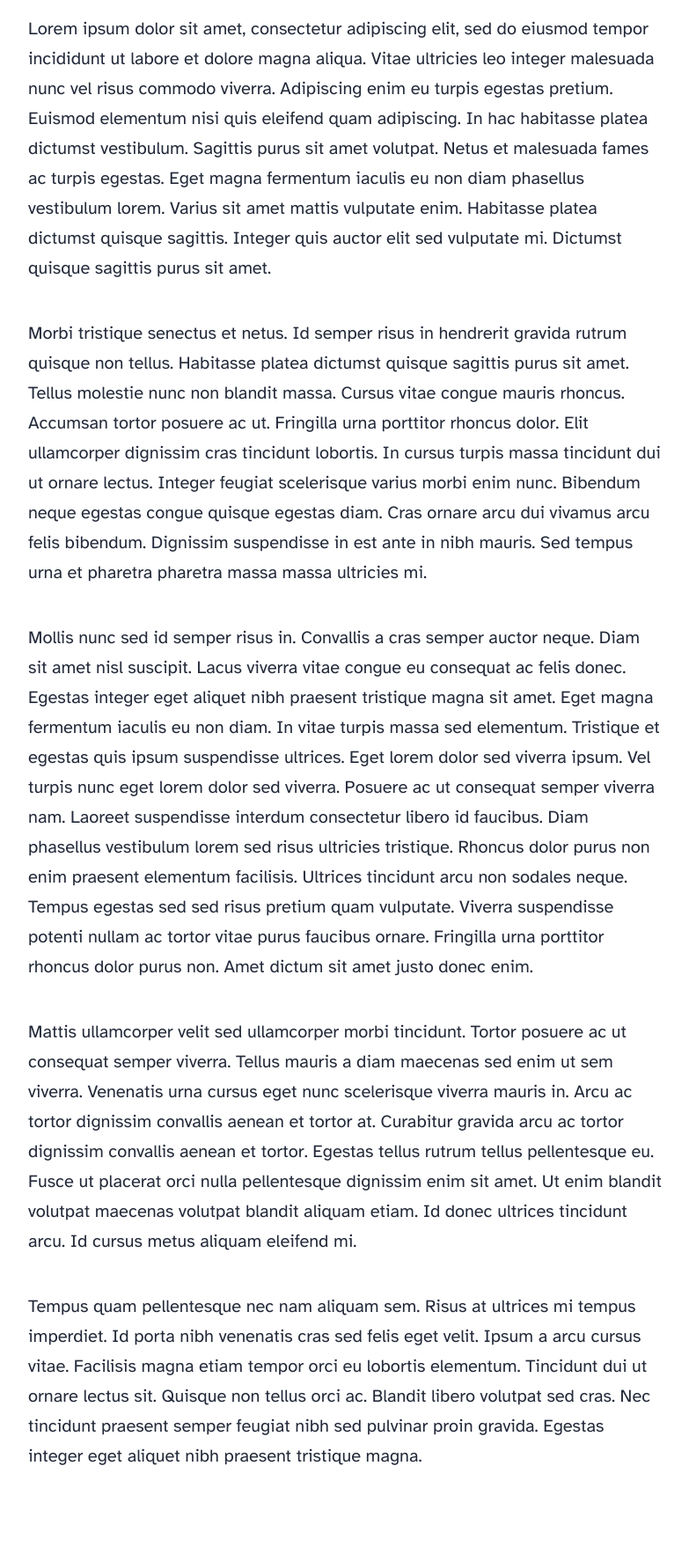
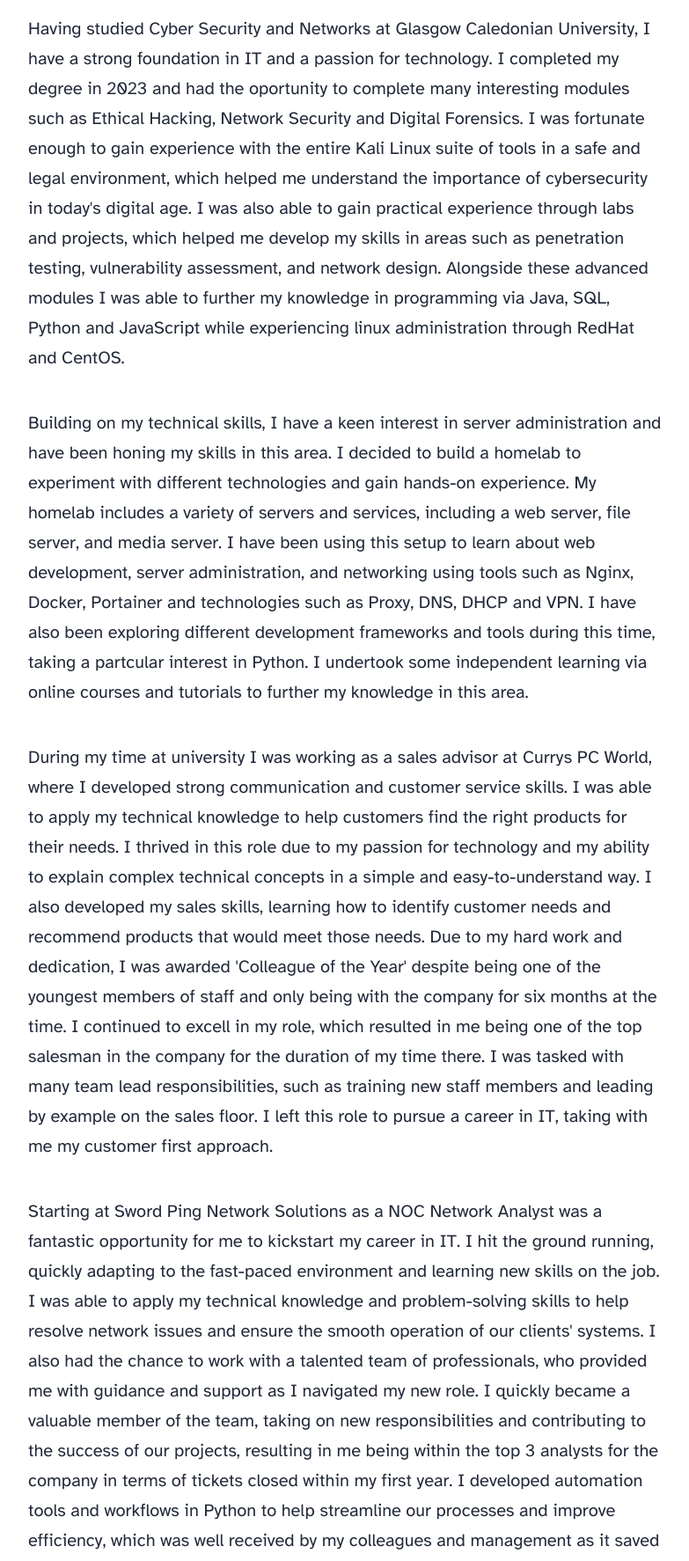
Before and after one commit to TommyL22/webcv, an Astro site: page /about in a window 1280 px wide. Shown: the part 856-2630 px from the top of the page at 88% size, without its empty margins (248-1031 px from the left). Built offline with nearby package versions, Linux system fonts and the light colour scheme; Astro itself is replaced by a stand-in of ours.

Commit message:
About me added

```diff
--- a/src/pages/about.astro
+++ b/src/pages/about.astro
@@ -4,59 +4,67 @@
 
 <Layout
 	title="About Me"
-	description="Thomas Lind"
-	pubDate={new Date('August 08 2021')}
+	description="Who I am and what I do"
+	pubDate={new Date('September 20 2025')}
 	heroImage="/blog-placeholder-about.jpg"
 >
 	<p>
-		Lorem ipsum dolor sit amet, consectetur adipiscing elit, sed do eiusmod tempor incididunt ut
-		labore et dolore magna aliqua. Vitae ultricies leo integer malesuada nunc vel risus commodo
-		viverra. Adipiscing enim eu turpis egestas pretium. Euismod elementum nisi quis eleifend quam
-		adipiscing. In hac habitasse platea dictumst vestibulum. Sagittis purus sit amet volutpat. Netus
-		et malesuada fames ac turpis egestas. Eget magna fermentum iaculis eu non diam phasellus
-		vestibulum lorem. Varius sit amet mattis vulputate enim. Habitasse platea dictumst quisque
-		sagittis. Integer quis auctor elit sed vulputate mi. Dictumst quisque sagittis purus sit amet.
+		Having studied Cyber Security and Networks at Glasgow Caledonian University, I have a strong
+		foundation in IT and a passion for technology. I completed my degree in 2023 and had the oportunity
+		to complete many interesting modules such as Ethical Hacking, Network Security and Digital Forensics.
+		I was fortunate enough to gain experience with the entire Kali Linux suite of tools in a safe and
+		legal environment, which helped me understand the importance of cybersecurity in today's digital age.
+		I was also able to gain practical experience through labs and projects, which helped me develop my
+		skills in areas such as penetration testing, vulnerability assessment, and network design. Alongside
+		these advanced modules I was able to further my knowledge in programming via Java, SQL, Python and JavaScript
+		while experiencing linux administration through RedHat and CentOS.
 	</p>
 
 	<p>
-		Morbi tristique senectus et netus. Id semper risus in hendrerit gravida rutrum quisque non
-		tellus. Habitasse platea dictumst quisque sagittis purus sit amet. Tellus molestie nunc non
-		blandit massa. Cursus vitae congue mauris rhoncus. Accumsan tortor posuere ac ut. Fringilla urna
-		porttitor rhoncus dolor. Elit ullamcorper dignissim cras tincidunt lobortis. In cursus turpis
-		massa tincidunt dui ut ornare lectus. Integer feugiat scelerisque varius morbi enim nunc.
-		Bibendum neque egestas congue quisque egestas diam. Cras ornare arcu dui vivamus arcu felis
-		bibendum. Dignissim suspendisse in est ante in nibh mauris. Sed tempus urna et pharetra pharetra
-		massa massa ultricies mi.
+		Building on my technical skills, I have a keen interest in server administration and have been honing my skills
+		in this area. I decided to build a homelab to experiment with different technologies and gain hands-on experience.
+		My homelab includes a variety of servers and services, including a web server, file server, and media server.
+		I have been using this setup to learn about web development, server administration, and networking using tools such as
+		Nginx, Docker, Portainer and technologies such as Proxy, DNS, DHCP and VPN. I have also been exploring
+		different development frameworks and tools during this time, taking a partcular interest in Python. I undertook some
+		independent learning via online courses and tutorials to further my knowledge in this area.
 	</p>
 
 	<p>
-		Mollis nunc sed id semper risus in. Convallis a cras semper auctor neque. Diam sit amet nisl
-		suscipit. Lacus viverra vitae congue eu consequat ac felis donec. Egestas integer eget aliquet
-		nibh praesent tristique magna sit amet. Eget magna fermentum iaculis eu non diam. In vitae
-		turpis massa sed elementum. Tristique et egestas quis ipsum suspendisse ultrices. Eget lorem
-		dolor sed viverra ipsum. Vel turpis nunc eget lorem dolor sed viverra. Posuere ac ut consequat
-		semper viverra nam. Laoreet suspendisse interdum consectetur libero id faucibus. Diam phasellus
-		vestibulum lorem sed risus ultricies tristique. Rhoncus dolor purus non enim praesent elementum
-		facilisis. Ultrices tincidunt arcu non sodales neque. Tempus egestas sed sed risus pretium quam
-		vulputate. Viverra suspendisse potenti nullam ac tortor vitae purus faucibus ornare. Fringilla
-		urna porttitor rhoncus dolor purus non. Amet dictum sit amet justo donec enim.
+		During my time at university I was working as a sales advisor at Currys PC World, where I developed strong
+		communication and customer service skills. I was able to apply my technical knowledge to help customers
+		find the right products for their needs. I thrived in this role due to my passion for technology and my
+		ability to explain complex technical concepts in a simple and easy-to-understand way. I also developed
+		my sales skills, learning how to identify customer needs and recommend products that would meet those needs.
+		Due to my hard work and dedication, I was awarded 'Colleague of the Year' despite being one of the youngest
+		members of staff and only being with the company for six months at the time. I continued to excell in my role,
+		which resulted in me being one of the top salesman in the company for the duration of my time there. I was
+		tasked with many team lead responsibilities, such as training new staff members and leading by example on the sales floor.
+		I left this role to pursue a career in IT, taking with me my customer first approach.
 	</p>
 
 	<p>
-		Mattis ullamcorper velit sed ullamcorper morbi tincidunt. Tortor posuere ac ut consequat semper
-		viverra. Tellus mauris a diam maecenas sed enim ut sem viverra. Venenatis urna cursus eget nunc
-		scelerisque viverra mauris in. Arcu ac tortor dignissim convallis aenean et tortor at. Curabitur
-		gravida arcu ac tortor dignissim convallis aenean et tortor. Egestas tellus rutrum tellus
-		pellentesque eu. Fusce ut placerat orci nulla pellentesque dignissim enim sit amet. Ut enim
-		blandit volutpat maecenas volutpat blandit aliquam etiam. Id donec ultrices tincidunt arcu. Id
-		cursus metus aliquam eleifend mi.
+		Starting at Sword Ping Network Solutions as a NOC Network Analyst was a fantastic opportunity for me to kickstart my career in IT.
+		I hit the ground running, quickly adapting to the fast-paced environment and learning new skills on the job. I was
+		able to apply my technical knowledge and problem-solving skills to help resolve network issues and ensure the smooth operation of our clients' systems.
+		I also had the chance to work with a talented team of professionals, who provided me with guidance and support as I navigated my new role.
+		I quickly became a valuable member of the team, taking on new responsibilities and contributing to the success of our projects,
+		resulting in me being within the top 3 analysts for the company in terms of tickets closed within my first year.
+		I developed automation tools and workflows in Python to help streamline our processes and improve efficiency,
+		which was well received by my colleagues and management as it saved hours per task. Due to my technical experties,
+		I authored and published a knowledge base for the team to help with common issues and procedures, which was also well received.
+		I was able to gain experience with a variety of technologies and tools, including SolarWinds, Cisco, Juniper, Fortinet, Meraki and Palo Alto.
+		Due to my customer first approach I was often tasked with major incident management, where I was able to communicate effectively with clients and ensure that their needs were met.
 	</p>
 
 	<p>
-		Tempus quam pellentesque nec nam aliquam sem. Risus at ultrices mi tempus imperdiet. Id porta
-		nibh venenatis cras sed felis eget velit. Ipsum a arcu cursus vitae. Facilisis magna etiam
-		tempor orci eu lobortis elementum. Tincidunt dui ut ornare lectus sit. Quisque non tellus orci
-		ac. Blandit libero volutpat sed cras. Nec tincidunt praesent semper feugiat nibh sed pulvinar
-		proin gravida. Egestas integer eget aliquet nibh praesent tristique magna.
+		Working as a Syetems Analyst at the Unuversity of Glasgow has been an incredible experience that has allowed me to grow both personally and professionally.
+		I have had the opportunity to work on a variety of projects, from small-scale initiatives to large, complex systems, which has helped me develop a diverse skill set.
+		Working directly with end users has been particularly rewarding, as I have been able to see the impact of my work firsthand and make a real difference in the establishment.
+		I used my drive and experience to implement standard operating procedures for the team, which has helped to improve efficiency and ensure consistency in our work.
+		Learning from my previous roles, I was also able to implement a knowledge base for the team to help with common issues and procedures, which has been well received.
+		Within my first few weeks I was the top ticket closer in the team, which was a great achievement and helped me to build confidence in my abilities.
+		I used my free time to assist in many projects outside of my remit, such as the migration of the entire university to Windows 11, which was a huge undertaking.
+		I had the opportunity to work with a variety of technologies and tools, including Intune, Active Directory, SCCM, JAMF and Defender while working with Windows, Linux and MacOS.
 	</p>
 </Layout>
--- a/src/styles/global.css
+++ b/src/styles/global.css
@@ -160,7 +160,6 @@
 
 /* Prevent images, videos, and SVGs from being inverted */
 html.dark img,
-html.dark video,
-html.dark svg {
+html.dark video{
   filter: invert(1) hue-rotate(180deg);
 }
```
